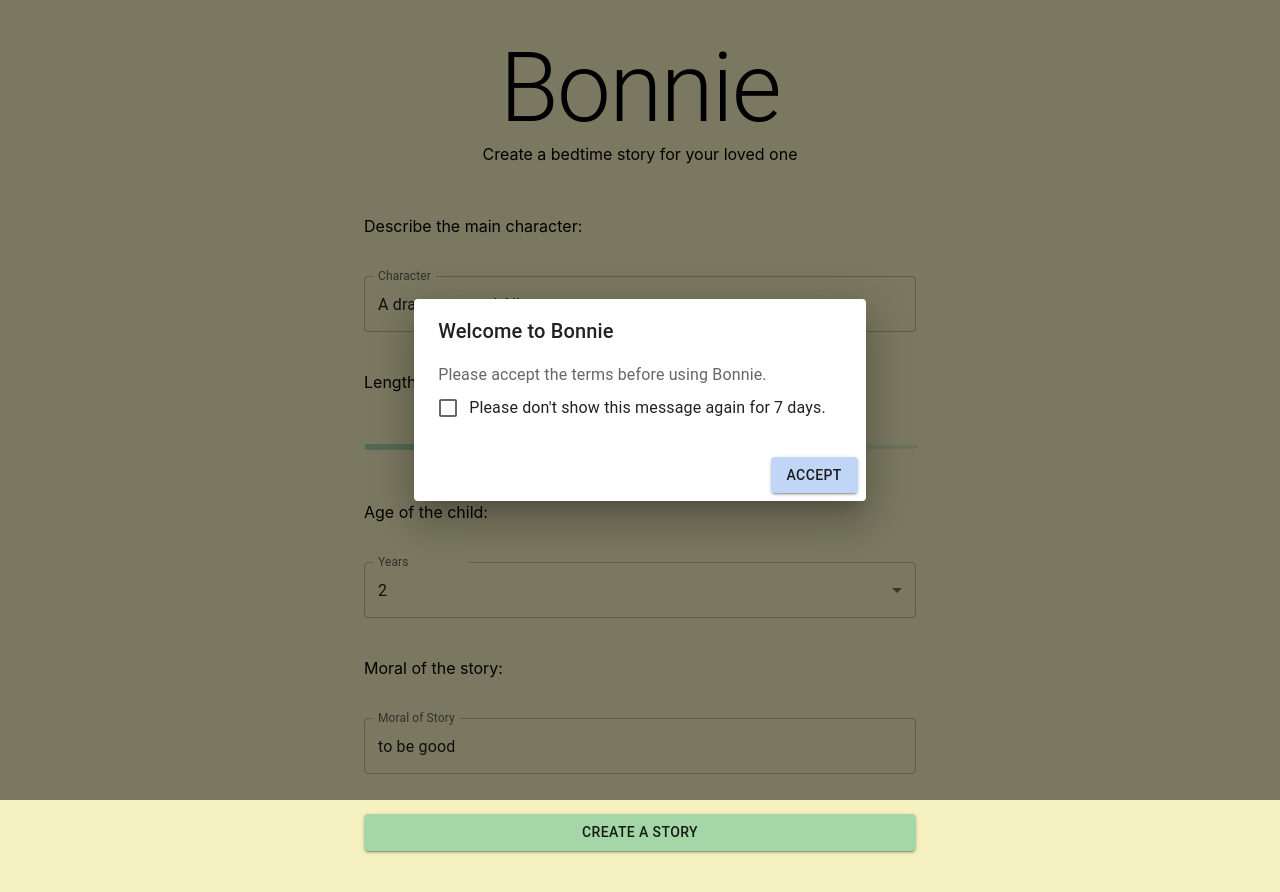
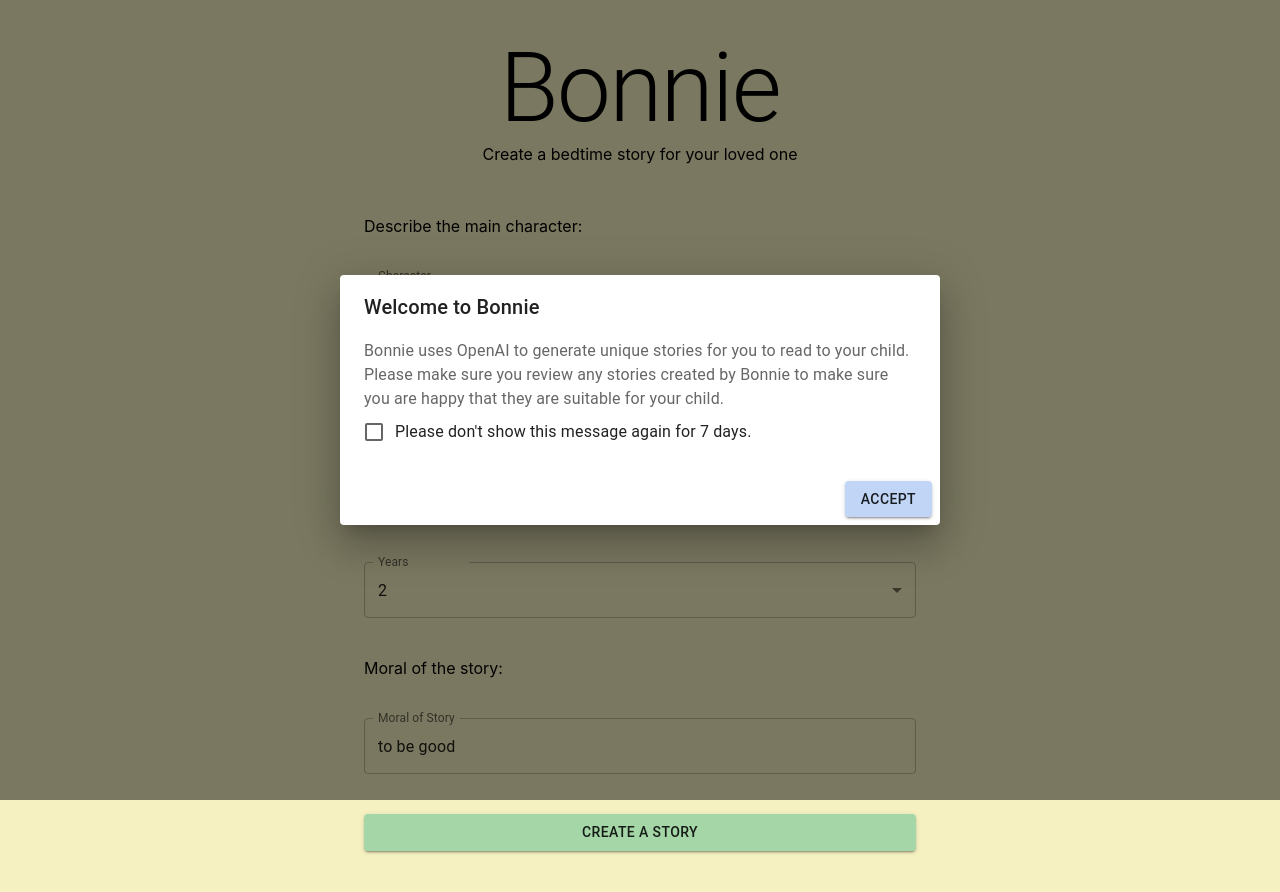
Before and after one commit to simplybenuk/bonnie, a React (Create React App) app in the folder client/: page / in a window 1280 px wide. Shown: the top 892 px of the page. Built offline with nearby package versions, Linux system fonts and the light colour scheme.

Commit message:
Update TermsModal.js

```diff
--- a/client/src/TermsModal.js
+++ b/client/src/TermsModal.js
@@ -37,7 +37,8 @@ function TermsModal() {
       </DialogTitle>
       <DialogContent>
         <DialogContentText>
-          Please accept the terms before using Bonnie.
+          Bonnie uses OpenAI to generate unique stories for you to read to your child.
+          Please make sure you review any stories created by Bonnie to make sure you are happy that they are suitable for your child.
         </DialogContentText>
         <FormControlLabel
           control={
```
